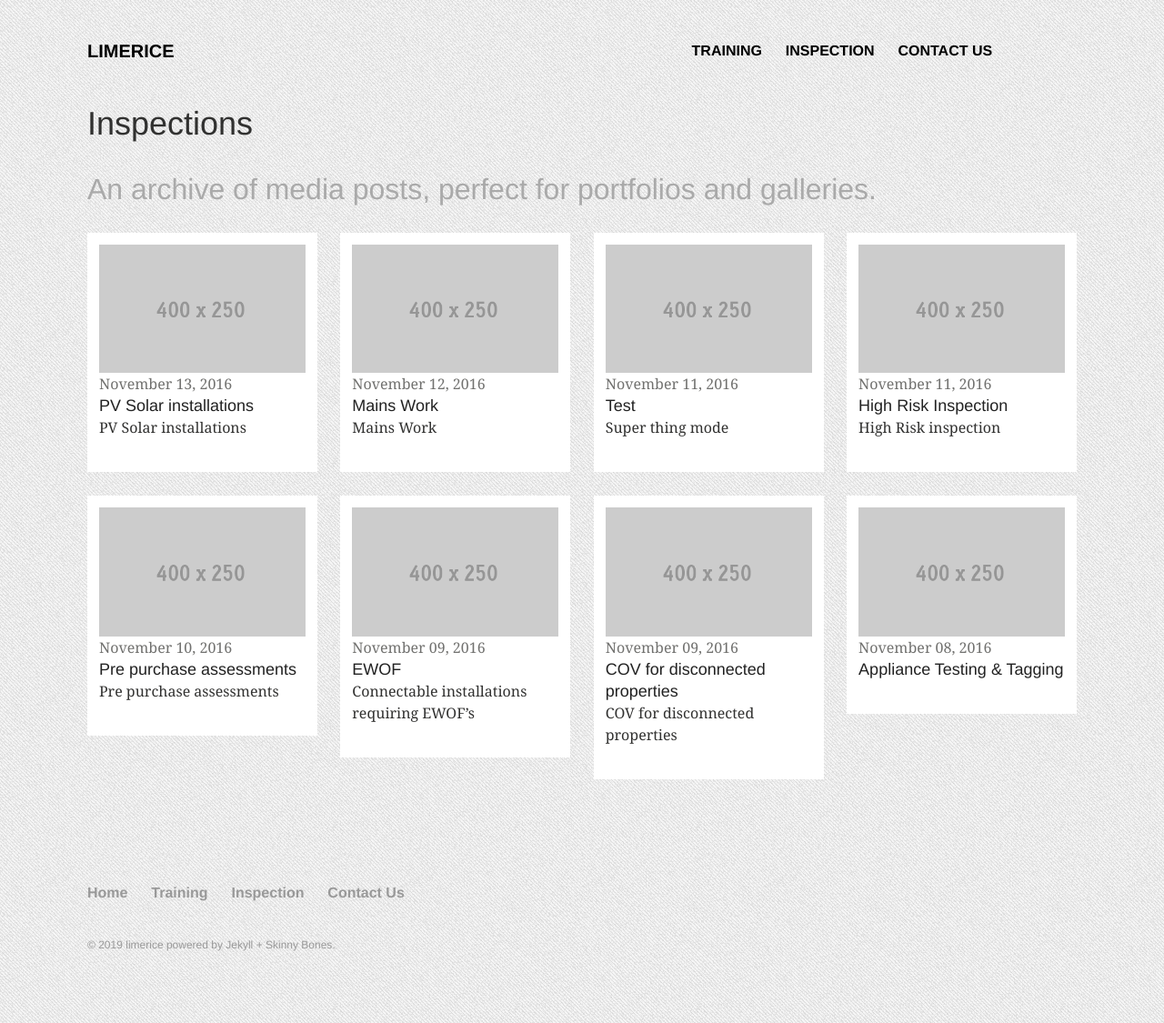
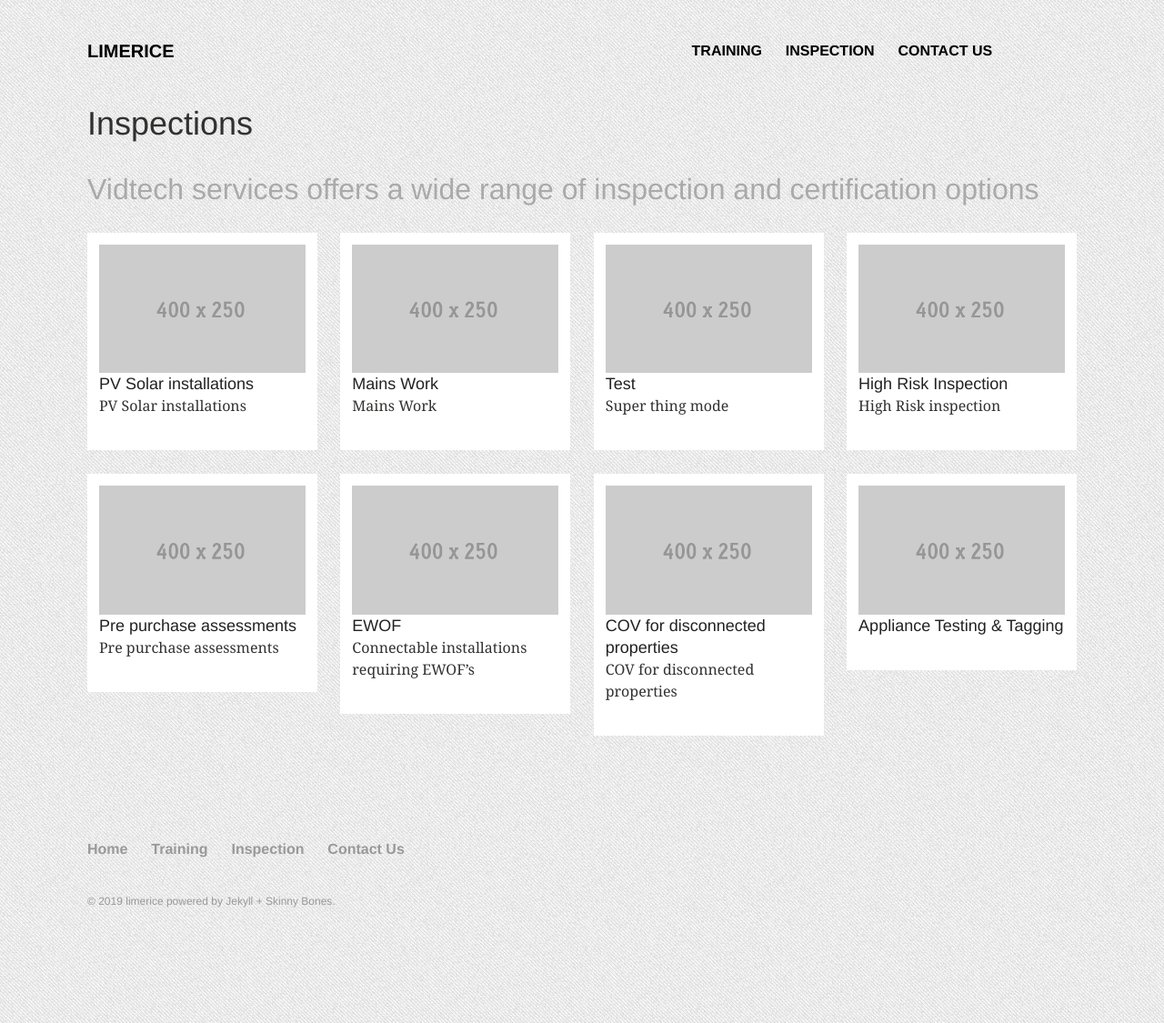
Before and after one commit to DarrenHobern/limerice, a Jekyll site: the page built from inspection/index.md, in a window 1280 px wide. Shown: the whole page at 91% size. Built offline with Jekyll 4.4.1, drawn with Linux system fonts in a browser that asks for light colours.

Commit message:
Update: Rework inspection page Resolves https://trello.com/c/Kl4lOoHw/43-remove-dates-from-inspection-page

```diff
--- /dev/null
+++ b/_includes/inspection-grid.html
@@ -0,0 +1,6 @@
+<article class="tile" itemscope itemtype="http://schema.org/Article">
+  <a href="{{ site.url }}{{ post.url }}" title="{{ post.title }}" class="post-teaser">{% if post.image.teaser %}<img src="{{ site.url }}/images/{{ post.image.teaser }}" alt="teaser" itemprop="image">
+    {% else %}<img src="{{ site.url }}/images/{{ site.teaser }}" alt="teaser" itemprop="image">{% endif %}</a>
+  <h2 class="post-title" itemprop="name"><a href="{{ site.url }}{{ post.url }}">{{ post.title }}</a></h2>
+  <p class="post-excerpt" itemprop="description">{{ post.excerpt | strip_html | truncate: 160 }}</p>
+</article><!-- /.tile -->
--- a/inspection/index.md
+++ b/inspection/index.md
@@ -3,7 +3,7 @@ layout: archive
 title: "Inspections"
 date: 2014-05-30T11:40:45-04:00
 modified:
-excerpt: "An archive of media posts, perfect for portfolios and galleries."
+excerpt: "Vidtech services offers a wide range of inspection and certification options"
 tags: []
 image:
   feature:
@@ -12,6 +12,6 @@ image:
 
 <div class="tiles">
 {% for post in site.categories.inspection %}
-  {% include post-grid.html %}
+  {% include inspection-grid.html %}
 {% endfor %}
 </div><!-- /.tiles -->
```
